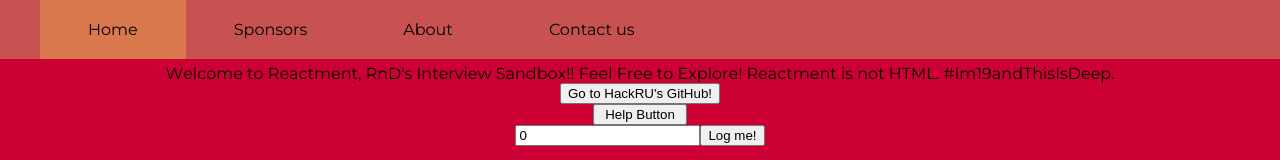
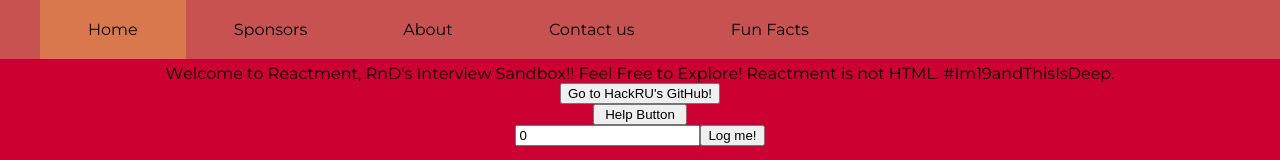
Before and after one commit to HackRU/Reactment, a React (Create React App) app in the folder challenge/: page / in a window 1280 px wide. Shown: the top 160 px of the page. Built offline with nearby package versions, Linux system fonts and the light colour scheme.

Commit message:
added fun facts page

```diff
--- a/challenge/src/App.jsx
+++ b/challenge/src/App.jsx
@@ -53,7 +53,7 @@ class App extends Component {
       <>
         <Navbar
           fixed={true}
-          items={["Home", "Sponsors", "About", "Contact us"]}
+          items={["Home", "Sponsors", "About", "Contact us" ,"Fun Facts"]}
           onPageChange={this.handlePageChange}
           currentPage={this.state.currentPage}
         />
```
